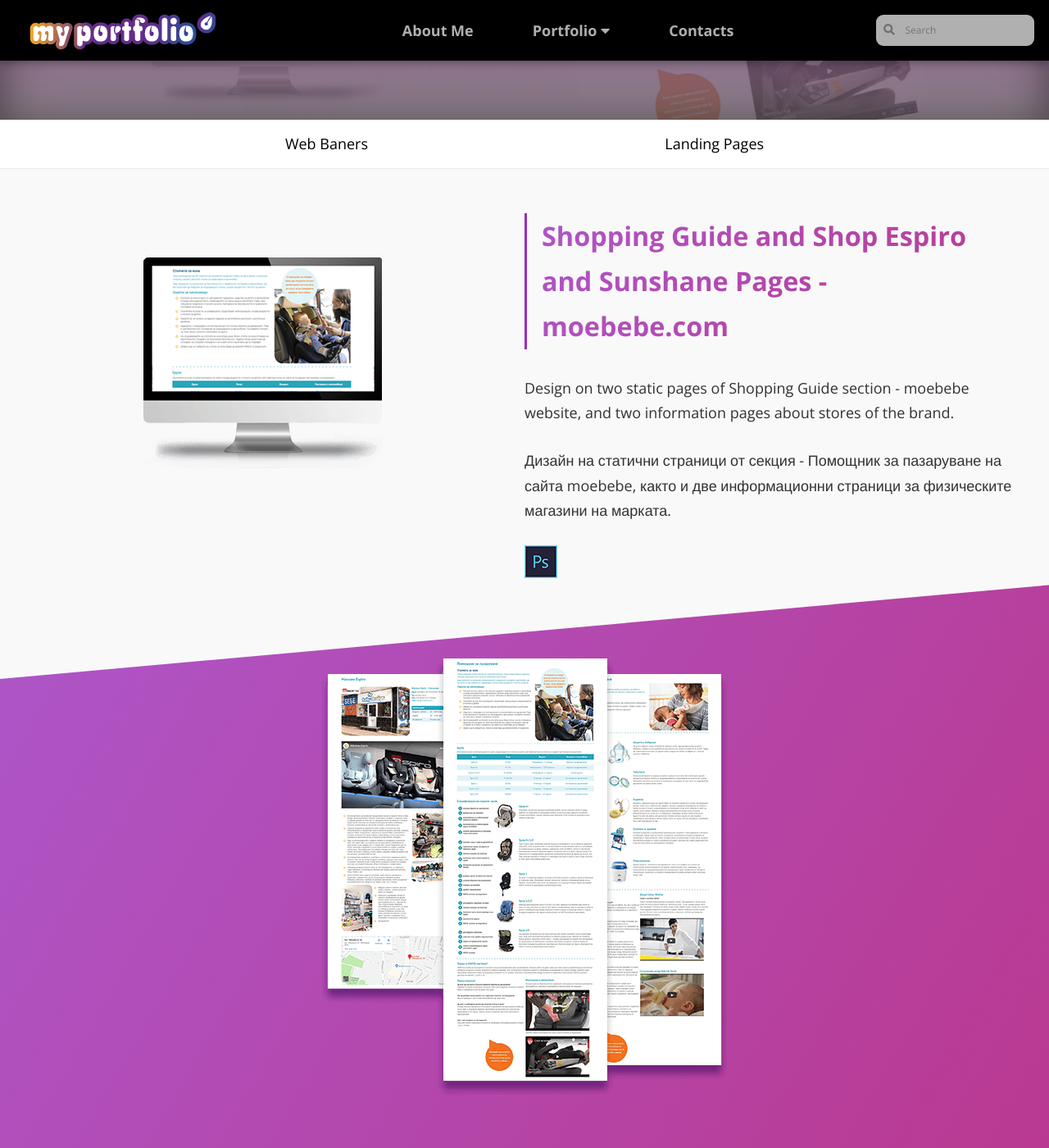
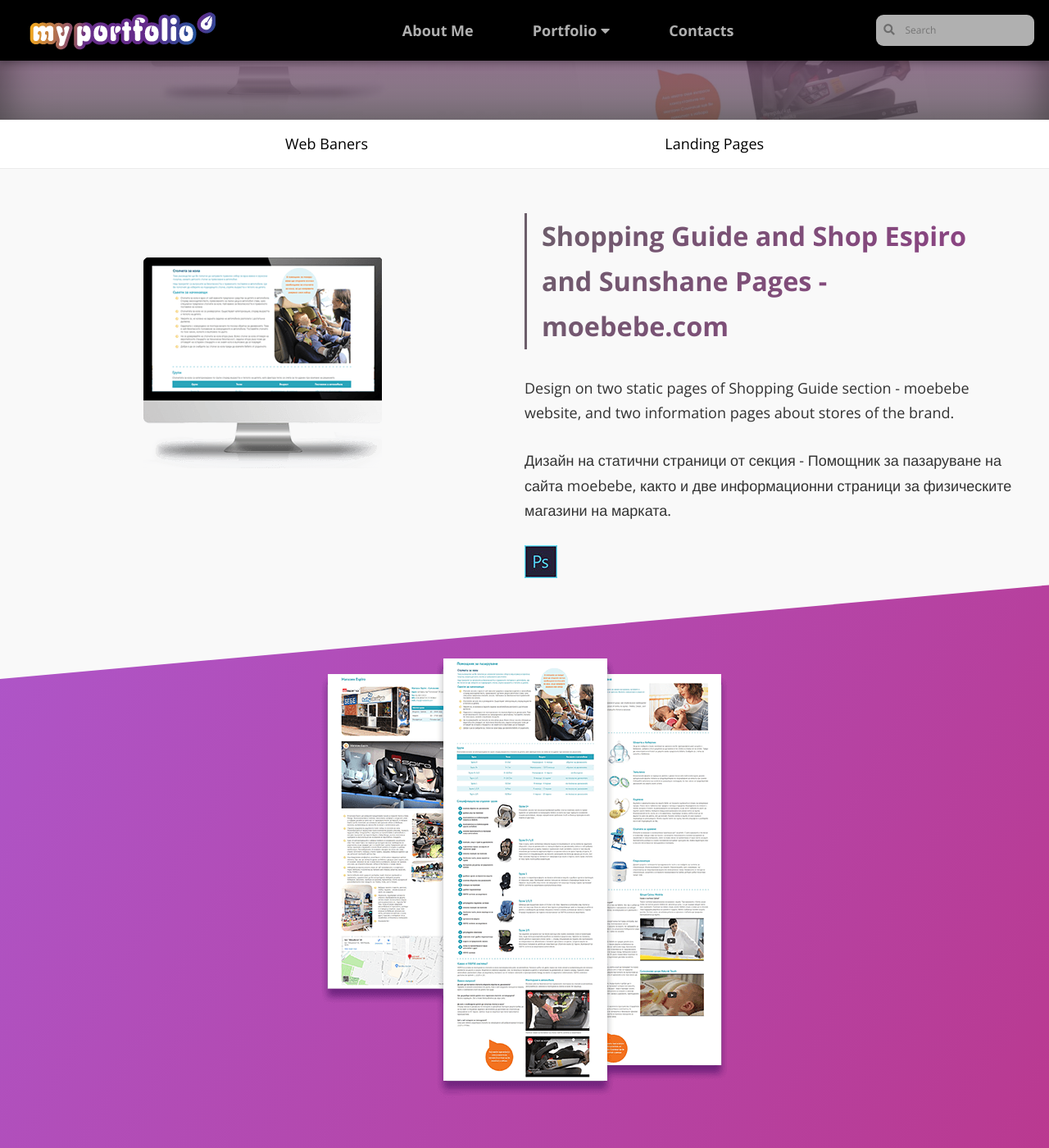
Before and after one commit to LiliyaMilanova/myportfolio, a Jekyll site: the page built from web-design-landing-pages.html, in a window 1280 px wide and 1400 px high, scrolled down 258 px. Shown: the whole window at 82% size. Built offline with Jekyll 4.4.1, drawn with Linux system fonts in a browser that asks for light colours; nearby versions of some CDN libraries.

Commit message:
Update styles.css

```diff
--- a/css/styles.css
+++ b/css/styles.css
@@ -571,13 +571,13 @@
 
 .web:first-child {
     font-weight: 800;
-    background-image: linear-gradient(120deg, rgba(155, 45, 189, 0.8),
-    rgba(179, 36, 132, 0.9));
+    background-image: linear-gradient(120deg, rgba(108, 94, 106, 1),
+    rgba(146, 61, 136, 1));
     -webkit-background-clip: text;
     -webkit-text-fill-color: transparent;
     padding-left: 1rem;
     margin-top: 0;
-    border-left: 3px solid rgb(155, 45, 189);
+    border-left: 3px solid rgb(108, 94, 106);
 }
 
 .project-web {
```
